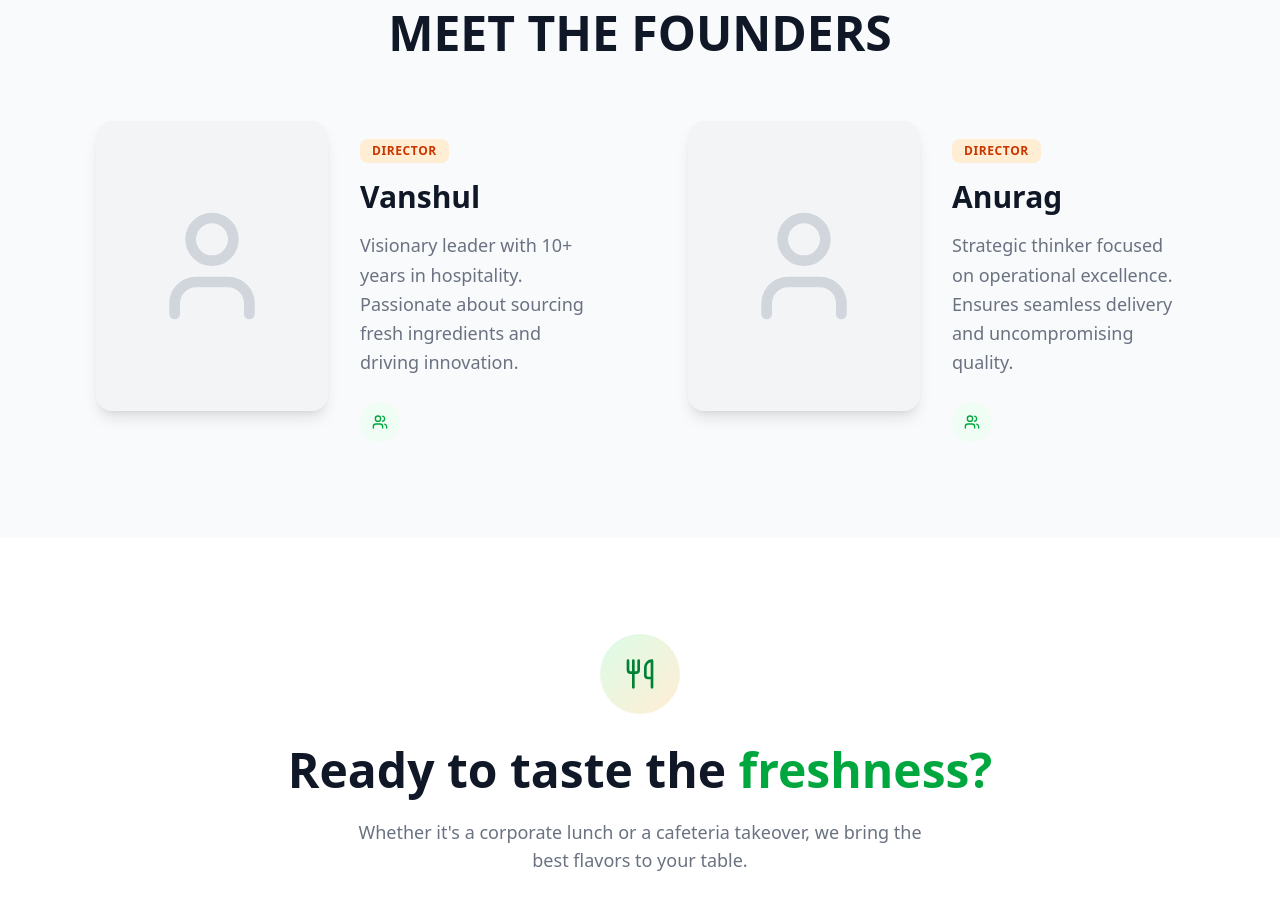
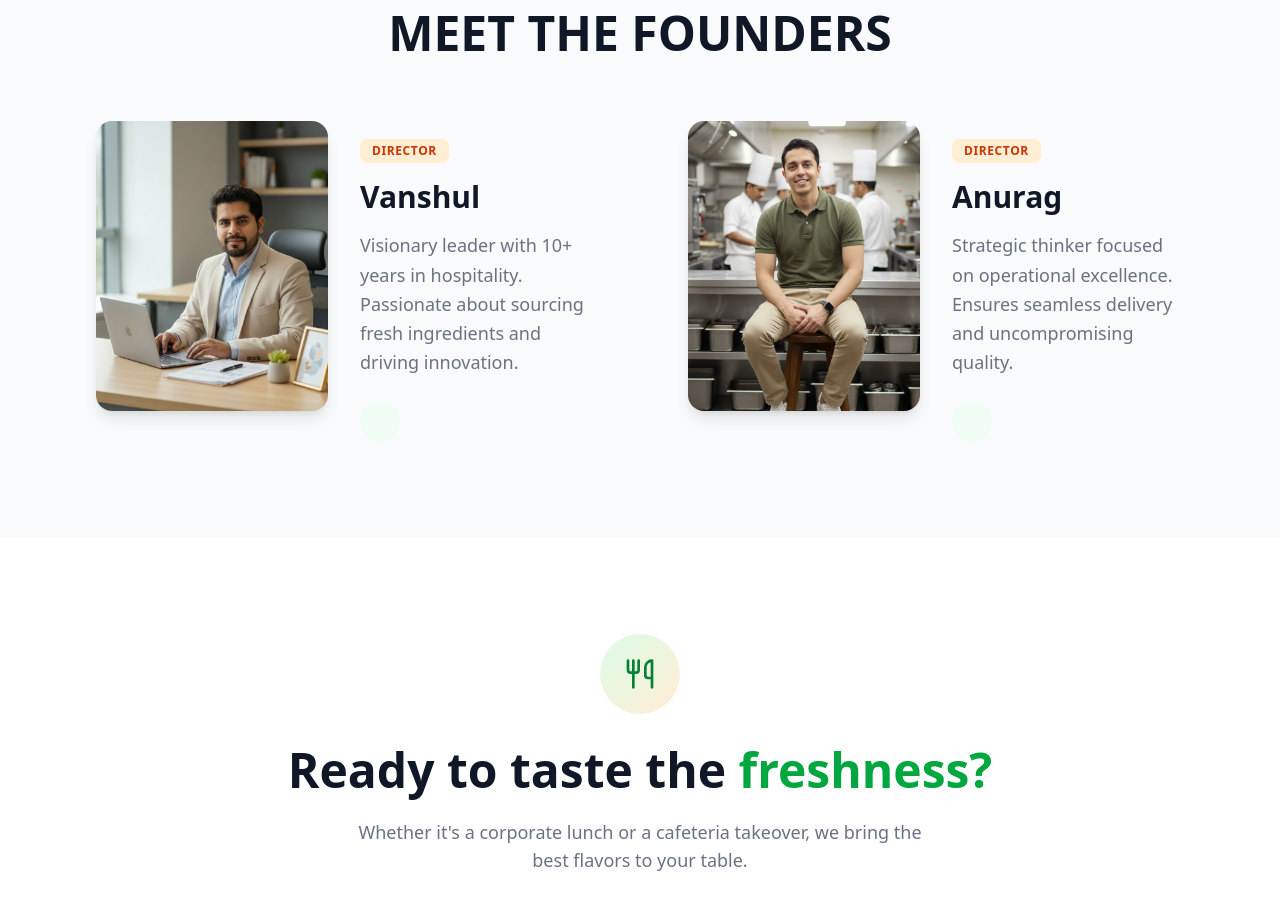
Before and after one commit to startupcoaching123/round-tummy, a React (Vite) app in the folder frontend/: page /about in a window 1280 px wide. Shown: the part 2000-2912 px from the top of the page. Built offline with nearby package versions, Linux system fonts and the light colour scheme.

Commit message:
founder image added

```diff
--- a/frontend/src/pages/About.jsx
+++ b/frontend/src/pages/About.jsx
@@ -1,6 +1,4 @@
 'use client';
-
-import React from 'react';
 import { motion } from 'framer-motion';
 import {
   Quote,
@@ -15,18 +13,21 @@ import {
 } from 'lucide-react';
 import { useNavigate } from 'react-router-dom';
 
+import anurag from "../assets/anurag.png";
+import vanshul from "../assets/vanshul.png";
+
 // --- Data ---
 const teamMembers = [
   {
     name: "Vanshul",
     role: "Director",
-    image: "https://images.unsplash.com/photo-1507003211169-0a1dd7228f2d?w=800&q=80",
+    image: vanshul,
     description: "Visionary leader with 10+ years in hospitality. Passionate about sourcing fresh ingredients and driving innovation."
   },
   {
     name: "Anurag",
     role: "Director",
-    image: "https://images.unsplash.com/photo-1472099645785-5658abf4ff4e?w=800&q=80",
+    image: anurag,
     description: "Strategic thinker focused on operational excellence. Ensures seamless delivery and uncompromising quality."
   }
 ];
@@ -266,7 +267,15 @@ const TeamCard = ({ member, index }) => {
       <div className="w-full md:w-1/2 rounded-2xl shadow-lg relative aspect-[4/5] bg-gray-100 flex items-center justify-center overflow-hidden">
 
         {/* Simple Person Icon Placeholder */}
-        <User className="w-32 h-32 text-gray-300" />
+        <img
+          src={member.image}
+          alt={member.name}
+          className="absolute inset-0 w-full h-full object-cover"
+        />
+
+
+
+
 
         {/* ----- ORIGINAL IMAGE CODE (COMMENTED OUT) ----- */}
         {/* Uncomment below block to restore photos */}
@@ -293,7 +302,6 @@ const TeamCard = ({ member, index }) => {
 
         <div className="mt-6 flex justify-center md:justify-start gap-4">
           <div className="w-10 h-10 rounded-full bg-green-50 flex items-center justify-center text-green-600 hover:bg-green-600 hover:text-white transition-all cursor-pointer">
-            <Users className="w-4 h-4" />
           </div>
         </div>
       </div>
```
Also changed, not shown: frontend/src/assets/anurag.png (added), frontend/src/assets/vanshul.png (added). Lines whose indentation alone changed are shown as unchanged.
